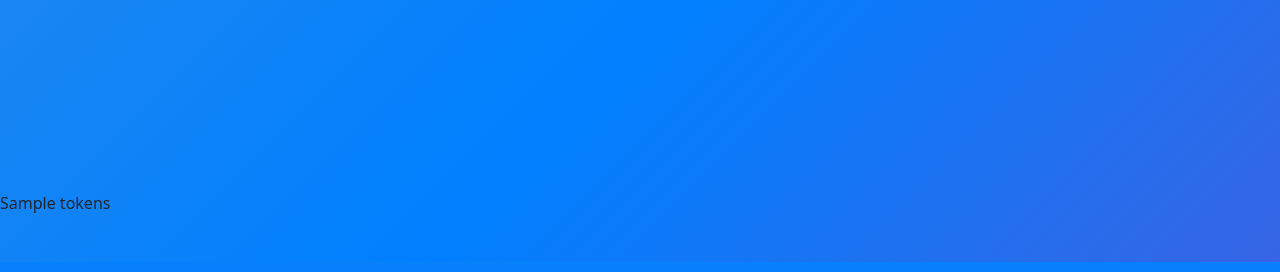
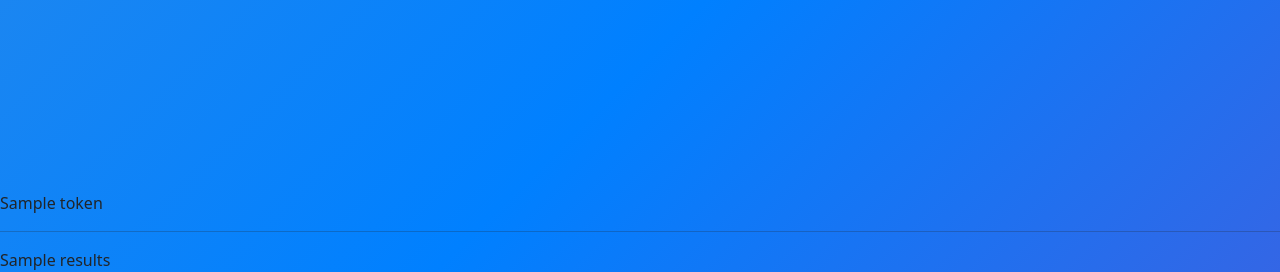
Before and after one commit to Dipanjana25/sih_flask, a Flask app: template templates/base.html in a window 1280 px wide. Shown: the part 538-810 px from the top of the page. Run offline with Flask 3, Linux system fonts and the light colour scheme; the template is opened without the code that fills it: most values are stand-ins (such as "Sample title", 1, 10 or a date in 2020); parts of the project's set-up code (start-up, migrations or seed data) failed here and were passed over; some libraries are stand-ins or nearby versions.

Commit message:
storage in json file

```diff
--- a/app.py
+++ b/app.py
@@ -1,10 +1,11 @@
 from flask import Flask,render_template,request
-
+import json
 app = Flask(__name__)
 
 import flair_token
 import fuzzy_search
-
+tokenjson = "output/token.json"
+resultsjson = "output/results.json"
 
 @app.route('/', methods = ['POST','GET'])
 def home():
@@ -12,12 +13,22 @@ def home():
         sentence = request.form['query']
         try:
             token  = flair_token.handle_click(sentence)
+
+            with open(tokenjson, 'w') as json_file:
+                json.dump(token, json_file)
+
             results = []
             for i in token:
                 results.append(fuzzy_search.closest(i))
 
-            print(results)
-            return render_template('base.html',tokens=results)
+            # print(results)
+            with open(resultsjson, 'w') as json_file:
+                json.dump(results, json_file)
+
+            token_json = json.dumps(token)
+
+            results_json = json.dumps(results)
+            return render_template('base.html',token=token_json,results=results_json)
         except:
             return render_template('base.html')
     else:
--- a/flair_token.py
+++ b/flair_token.py
@@ -17,7 +17,8 @@ def handle_click(sentence_rec):
     ner_dict = sentence.to_dict(tag_type='ner')
     ner_df = pd.DataFrame(ner_dict['entities'])
     text = ner_df['text'].values
-    return text
+    python_list =text.tolist()
+    return python_list
 
 
 if __name__ == "__main__":
--- a/fuzzy_search.py
+++ b/fuzzy_search.py
@@ -42,6 +42,7 @@ EXAMPLE_ID = 69  # Nice
 NUM_NEIGHBORS = 10
 
 def closest(query):
+    # print("Query is : ",query)
     QUERY = query
     query_embed = co_client.embed(
         texts = [QUERY],
@@ -57,15 +58,15 @@ def closest(query):
             'distance': similar_item_ids[1],
         }
     )
-    print(f"The Question is : {QUERY}")
-    print('The nearest neighbors are : ')
-    print(results)
+    # print(f"The Question is : {QUERY}")
+    # print('The nearest neighbors are : ')
+    # print(results)
 
     final=[]
     for word in results["texts"]:
         final.append([(fuzz.ratio(QUERY,word)+fuzz.partial_ratio(QUERY,word))/2,word])
     final.sort(reverse=True)
-    print(final)
+    # print(final)
     return final
 
 
--- /dev/null
+++ b/output/results.json
@@ -0,0 +1 @@
+[[[82.85714285714286, "Lucknow "], [34.285714285714285, "Indore "], [30.681818181818183, "Bengaluru"], [26.785714285714285, "Ludhiana "], [20.192307692307693, "Noida "], [18.253968253968257, "Nagpur "], [18.253968253968257, "Kanpur "], [17.777777777777775, "Aligarh "], [16.99346405228758, "Gorakhpur "], [15.555555555555557, "Kanpur City"]], [[54.39882697947214, "Uttarpara Kotrung "], [42.391304347826086, "Adityapur "], [38.294010889292196, "Rajpur Sonarpur "], [38.18181818181819, "Suryapet "], [33.63636363636363, "Tadpatri "], [31.79347826086957, "Sambalpur "], [31.79347826086957, "Gorakhpur "], [31.79347826086957, "Bhagalpur "], [31.79347826086957, "Ambikapur "], [23.717948717948715, "Kishanganj "]]]
--- /dev/null
+++ b/output/token.json
@@ -0,0 +1 @@
+["lucknow", "uttar pradesh"]
--- a/templates/base.html
+++ b/templates/base.html
@@ -32,7 +32,9 @@
 
         </div>
       </div>
-      {{tokens}}
+      {{token}}
+      <hr>
+      {{results}}
     </div>
 
   </div>
```
Also changed, not shown: flair_token copy.py (deleted, +0 -58 lines), README.md.
